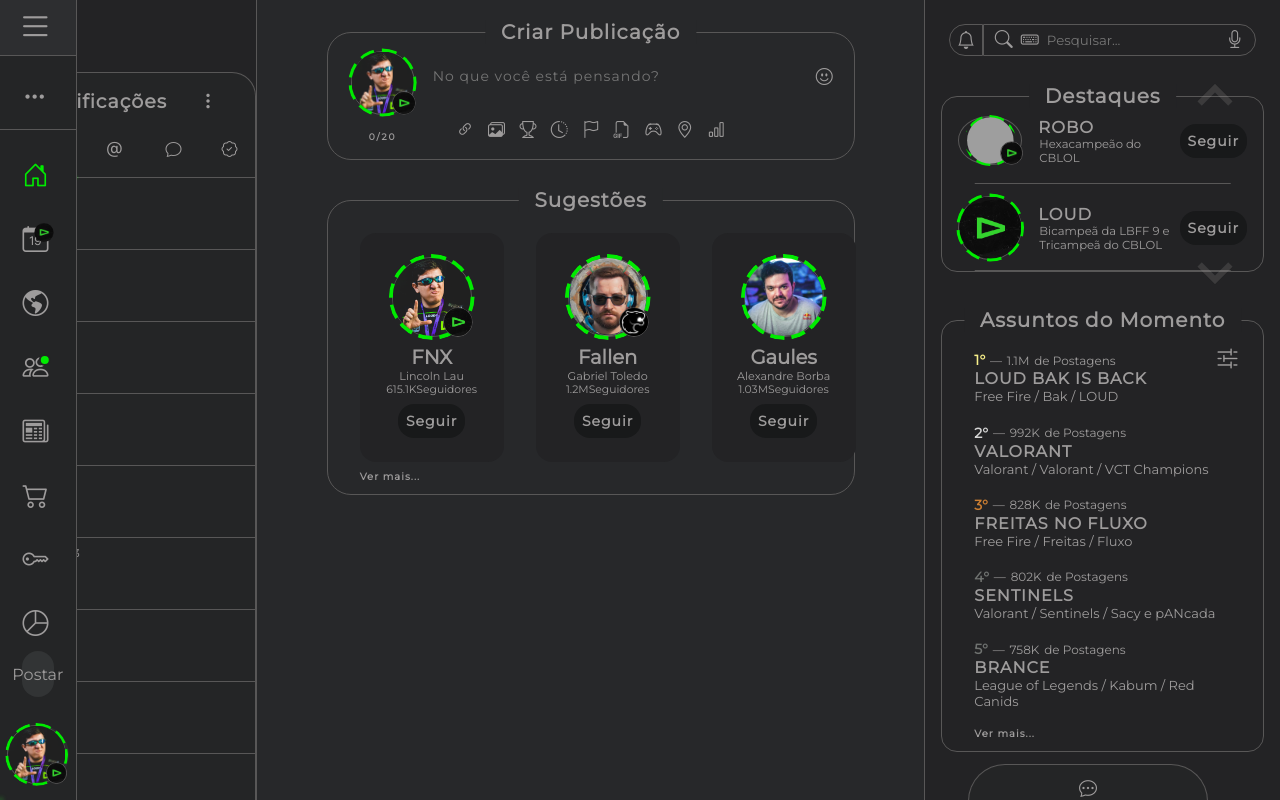
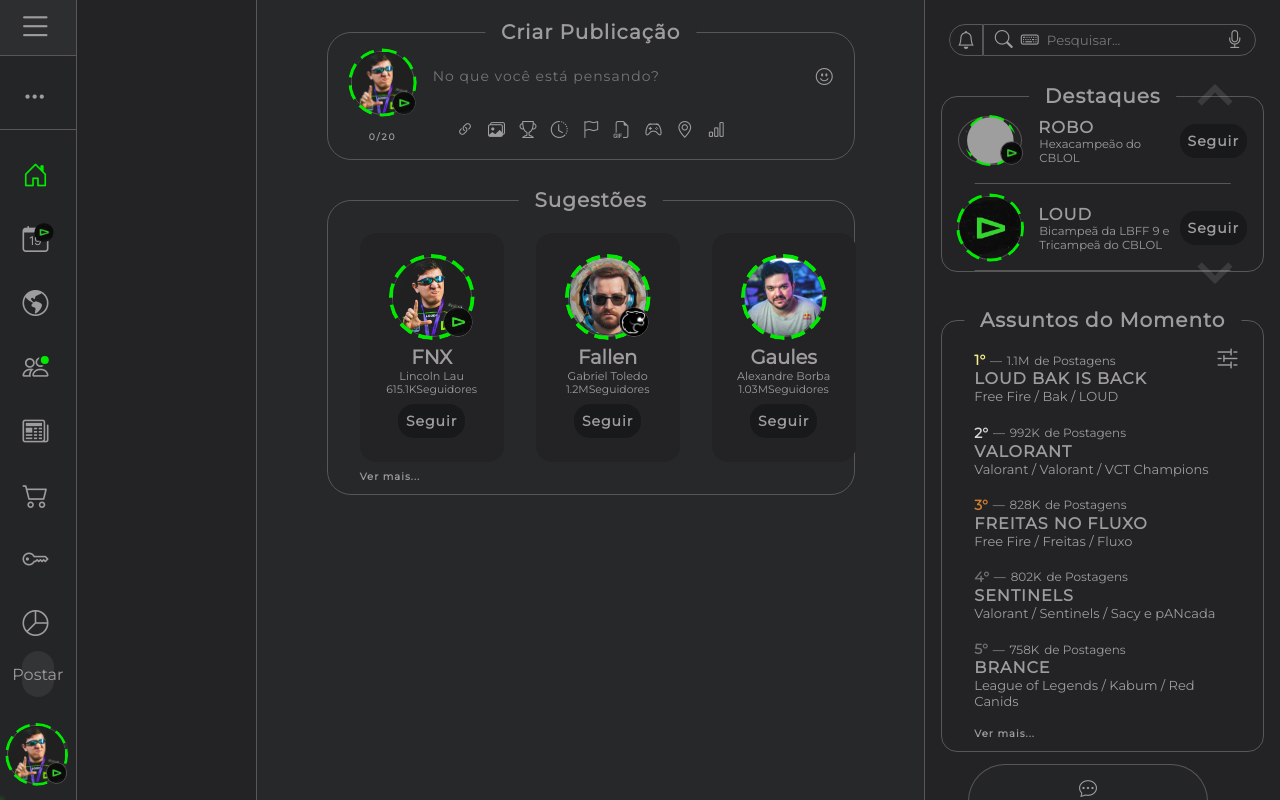
Before and after one commit to RenanFelliphe/Bonfire-Project, a PHP site: page /Bonfire-Project/index.php in a window 1280 px wide. Run offline with PHP 8.4, Linux system fonts and the light colour scheme; some libraries are stand-ins or nearby versions; grey boxes are pictures that could not be loaded.

Commit message:
Corrigindo o erro das notificações com o menu fechado

```diff
--- a/php/templates/menu.php
+++ b/php/templates/menu.php
@@ -126,7 +126,7 @@
 
         </section>
 
-        <section class="M-notifications">
+        <section class="M-notifications close">
             <section class="M-notifications-header">
                 <div class="M-notifications-top">
                     <p class="M-section-title"> Notificações </p>
@@ -213,6 +213,7 @@
                     if (notificationsArea.classList.contains("active")) {
                         closeNotifications();
                     } else {
+                        notificationsArea.classList.add("close");
                         openCloseMenu();
                     }
                 });
```
